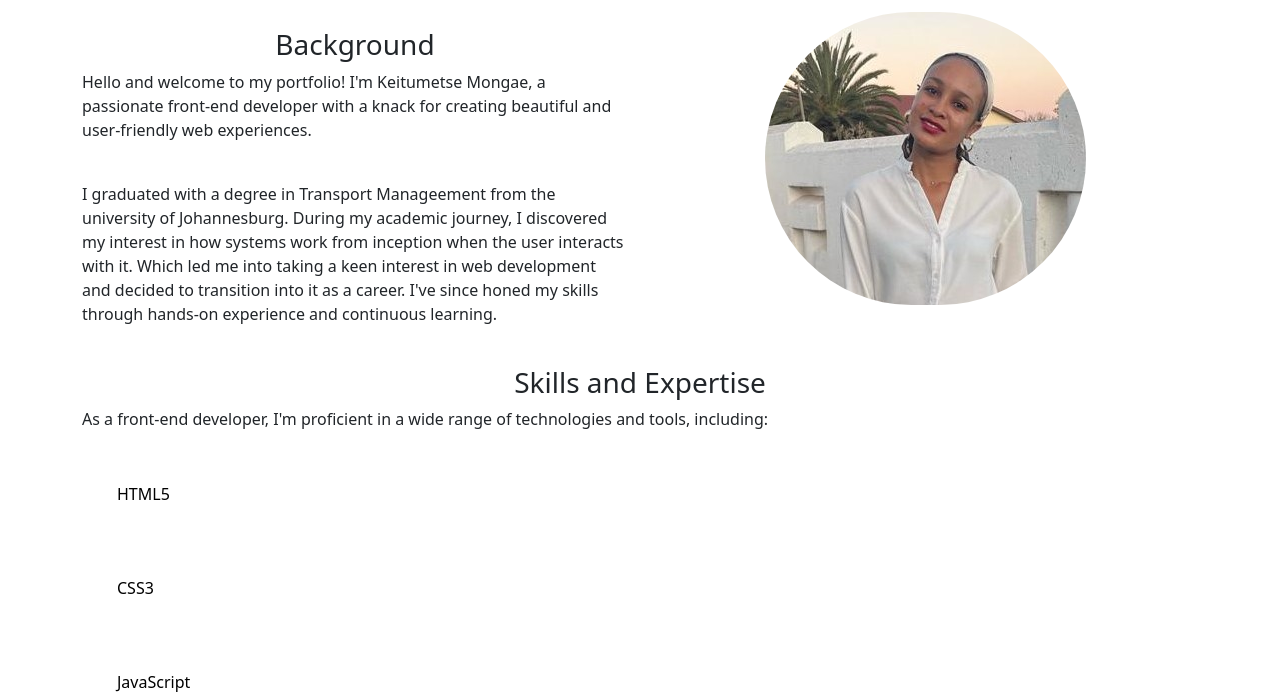
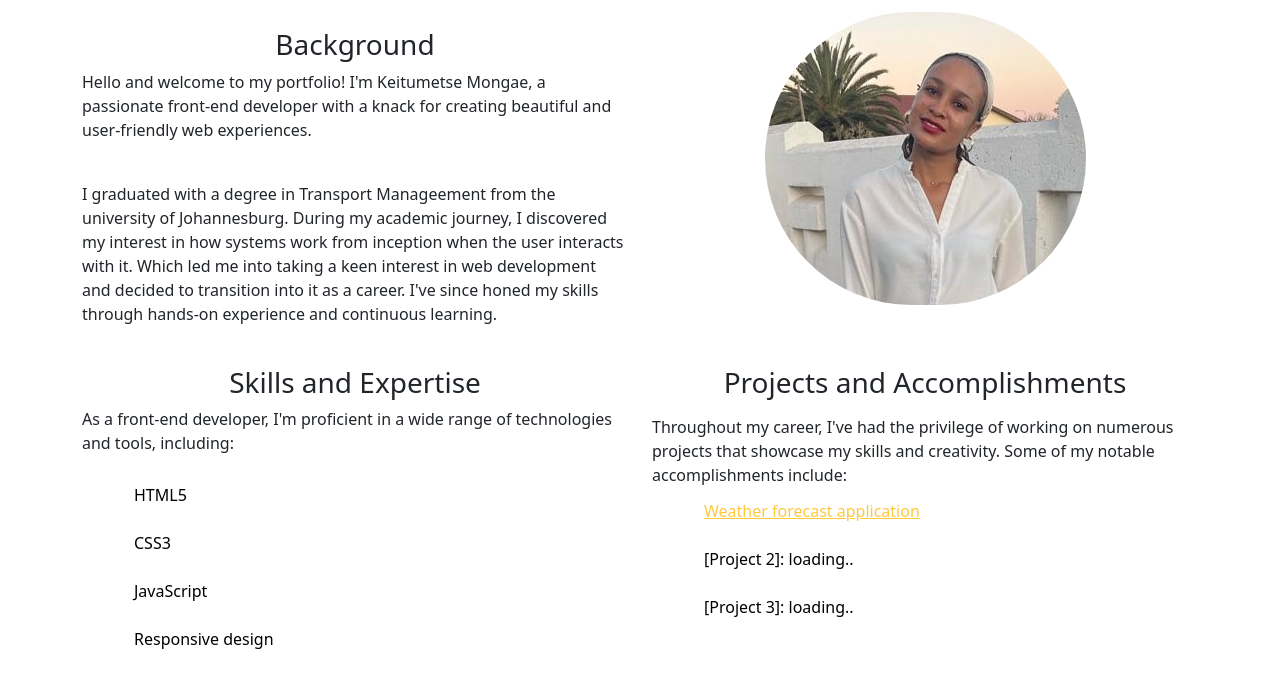
Before and after one commit to KeituXO/portfolio-keitumetse, a plain HTML site: page about.html in a window 1280 px wide. Shown: the part 108-800 px from the top of the page. Drawn offline with nearby package versions, Linux system fonts and the light colour scheme.

Commit message:
Updated the details

```diff
--- a/about.html
+++ b/about.html
@@ -41,6 +41,7 @@
 </div> <br>
 
   <div class="row">
+    <div class="col-6">
       <h3>Skills and Expertise </h3>
       <p>As a front-end developer, I'm proficient in a wide range of
       technologies and tools, including:
@@ -49,7 +50,8 @@
         <li>CSS3</li>
         <li>JavaScript</li>
         <li>Responsive design</li>
-      </ul>
+      </ul></div>
+      <div class="col-6">
       <h3>Projects and Accomplishments</h3>
       <p></p>Throughout my career, I've had the
       privilege of working on numerous projects that showcase my skills and
@@ -58,9 +60,10 @@
         <li><a href="">Weather forecast application</a></li>
         <li>[Project 2]: loading..</li>
         <li>[Project 3]: loading..</li>
-      </ul>
+      </ul></div>
  </p></div>
 </div>
+<div class="row">
 <div class="col-6">
       <h3>Professional Goals</h3>
       <p>Looking ahead, my goal is to continue
@@ -73,7 +76,7 @@
       <p>When I'm not coding, you can find me
       [Describe your personal interests and hobbies]. I believe in maintaining a
       healthy work-life balance and draw inspiration from various sources
-      outside the world of web development.</p></div>
+      outside the world of web development.</p></div></div>
 
       <h2>Let's Connect</h2>
       <p>I'm always open to new opportunities, collaborations, and meaningful conversations.
--- a/src/style.css
+++ b/src/style.css
@@ -123,8 +123,9 @@ li {
   list-style: none;
   color: #000;
   padding: 15px;
-  margin: 20px;
+  margin: 5px;
   border-radius: 10px;
+  line-height: 0.5;
 }
 
 a:visited {
```
Also changed, not shown: 1 other file.
